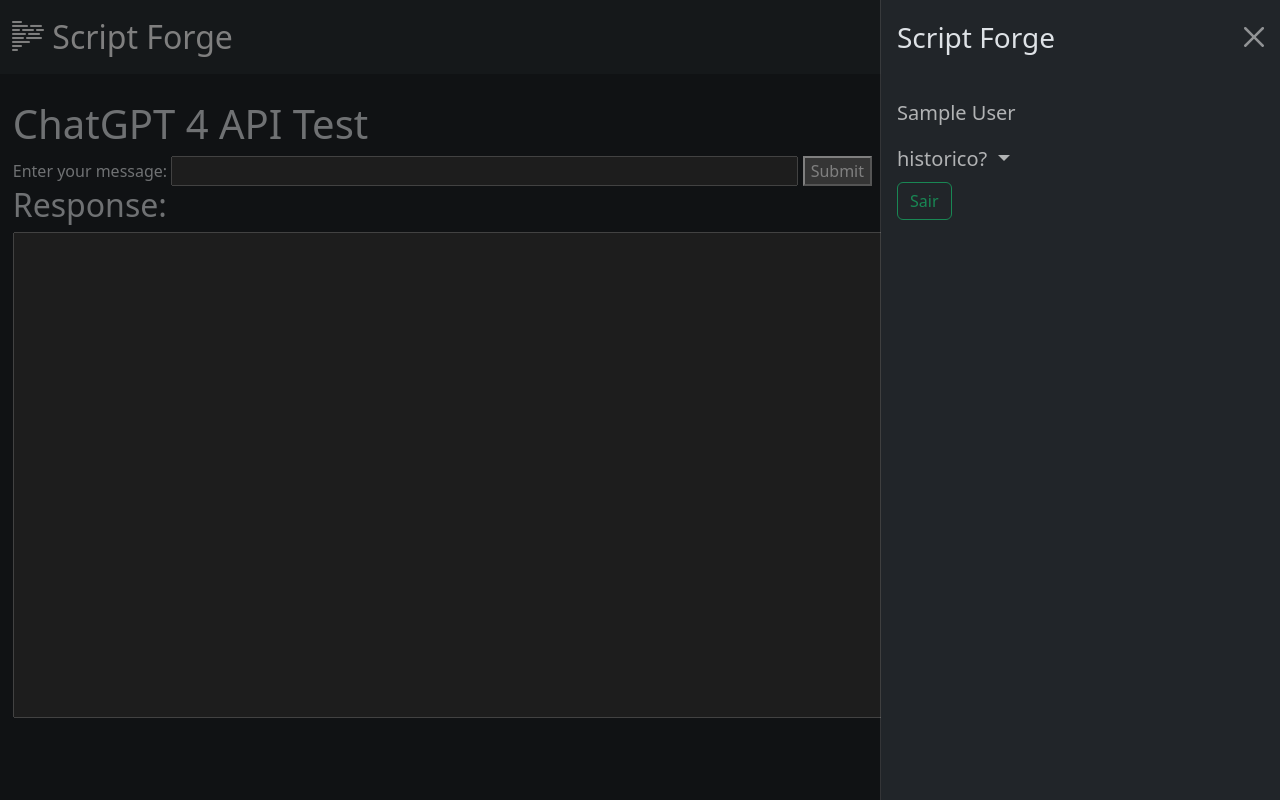
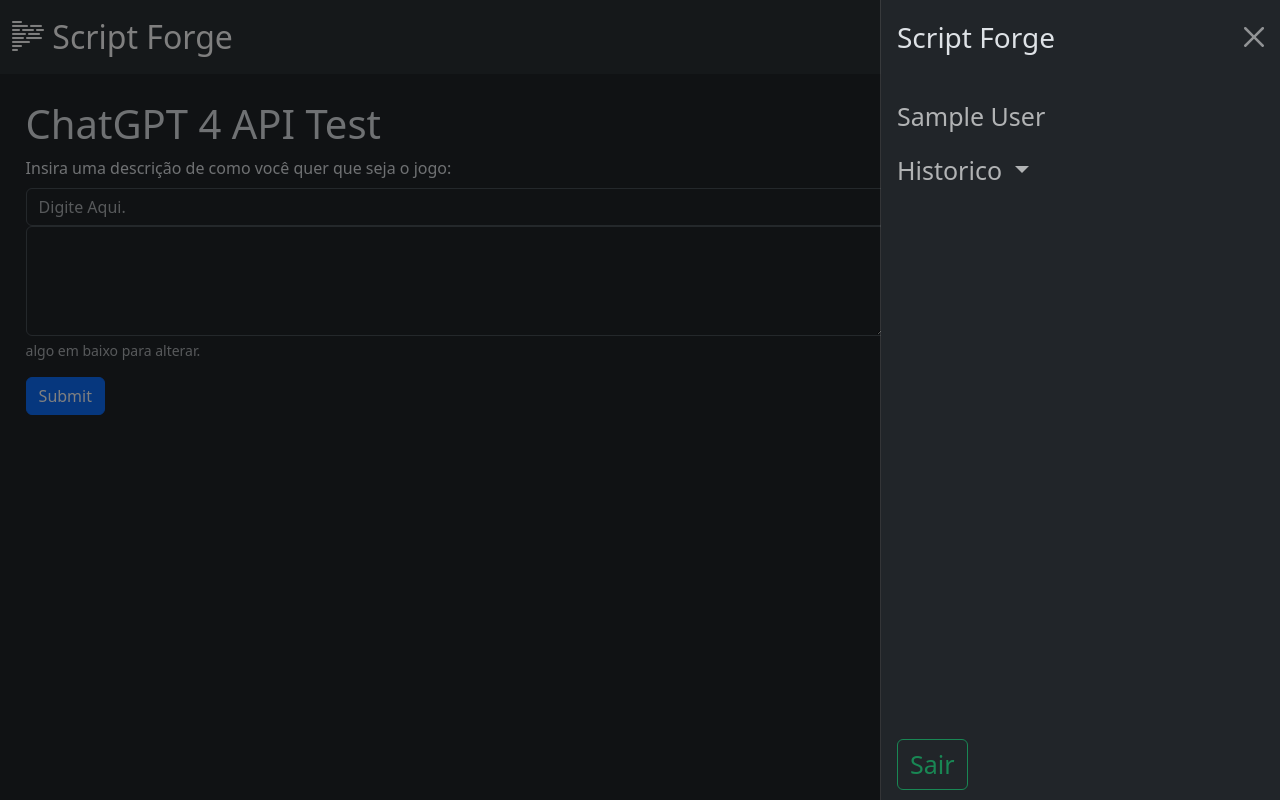
Before and after one commit to 0LuaSky/Script_Forge, a Java web app: page / in a window 1280 px wide, after a click that opens the changed part. Run offline with Tomcat 11, a stand-in JSP engine, Linux system fonts and the light colour scheme; the visitor is signed in with stand-in values (Sample User, id 1).

Commit message:
Add files via upload

```diff
--- a/Script_Forge/nbproject/private/private.properties
+++ b/Script_Forge/nbproject/private/private.properties
@@ -4,5 +4,5 @@
 j2ee.server.home=C:/Users/Fatec/GlassFish_Server/glassfish
 j2ee.server.instance=[C:\\Users\\Fatec\\GlassFish_Server\\glassfish;C:\\Users\\Fatec\\GlassFish_Server\\glassfish\\domains\\domain1]deployer:gfv700ee10:localhost:4848
 j2ee.server.middleware=C:/Users/Fatec/GlassFish_Server
-selected.browser=SL[/Browsers/MicrosoftEdgeBrowser
+selected.browser=Chrome
 user.properties.file=C:\\Users\\Fatec\\AppData\\Roaming\\NetBeans\\21\\build.properties
--- a/Script_Forge/nbproject/private/private.xml
+++ b/Script_Forge/nbproject/private/private.xml
@@ -2,6 +2,10 @@
 <project-private xmlns="http://www.netbeans.org/ns/project-private/1">
     <editor-bookmarks xmlns="http://www.netbeans.org/ns/editor-bookmarks/2" lastBookmarkId="0"/>
     <open-files xmlns="http://www.netbeans.org/ns/projectui-open-files/2">
-        <group/>
+        <group>
+            <file>file:/C:/Users/Fatec/Documents/NetBeansProjects/Script_Forge/web/WEB-INF/jspf/login-form.jspf</file>
+            <file>file:/C:/Users/Fatec/Documents/NetBeansProjects/Script_Forge/web/WEB-INF/jspf/navbar.jspf</file>
+            <file>file:/C:/Users/Fatec/Documents/NetBeansProjects/Script_Forge/web/index.jsp</file>
+        </group>
     </open-files>
 </project-private>
--- a/Script_Forge/src/java/model/task.java
+++ b/Script_Forge/src/java/model/task.java
@@ -1,9 +1,7 @@
 package model;
 
-import java.util.ArrayList;
-
 public class task {
-    public static ArrayList<task> list = new ArrayList<>();
+    //public static ArrayList<Task> list = new ArrayList<>();
 
     private String title;
 
--- a/Script_Forge/web/WEB-INF/jspf/navbar.jspf
+++ b/Script_Forge/web/WEB-INF/jspf/navbar.jspf
@@ -40,11 +40,12 @@
                 <h3 class="offcanvas-title" id="offcanvasNavbarLabel">
                     Script Forge
                 </h3>
+                <br>
                 <button type="button" class="btn-close" data-bs-dismiss="offcanvas" aria-label="Close"></button>
             </div>
 
 
-            <div class="offcanvas-body">
+            <div class="offcanvas-body" style='font-size: 25px;'>
                 <ul class="navbar-nav justify-content-end flex-grow-1 pe-3">
                     <%if(userName!=null){%>
                         <li class="nav-item">
@@ -52,21 +53,28 @@
                                 <span class="navbar-text me-2">
                                     <%=userName%>
                                 </span>
+
                             </form>
                         </li>
-                        <li class="nav-item dropdown" >
+                        <li class="nav-item dropdown">
                             <a class="nav-link dropdown-toggle" href="#" role="button" data-bs-toggle="dropdown" aria-expanded="false">
-                                historico?
+                                Historico
                             </a>
                             <ul class="dropdown-menu">
-                                <li><a class="dropdown-item" href="#">Action</a></li>
+                                <li><a class="dropdown-item" href="#">Historico 1</a></li>
+                                <li><a class="dropdown-item" href="#">Historico 2</a></li>
+                                <li><a class="dropdown-item" href="#">Historico 3</a></li>
+                                <li><a class="dropdown-item" href="#">Historico 4</a></li>
+                                <li><a class="dropdown-item" href="#">Historico 5</a></li>
+                                <li><hr class="dropdown-divider"></li>
+                                <li><a class="dropdown-item" href="#">Ver mais</a></li>
                             </ul>
                         </li>
-                        <li class="nav-item">
+                        <li class="nav-item" style='position: absolute; margin-bottom: 10px; bottom: 0;'>
                             <form class="d-flex">
                                 <div class="sticky-bottom">
-                                    <span  class="navbar-text me-2 style='display: flex;'">
-                                        <button class="btn btn-outline-success" type="submit" name="session-logout">Sair</button>
+                                    <span  class="navbar-text me-2">
+                                        <button class="btn btn-outline-success" type="submit" name="session-logout" style='font-size: 25px;'> Sair </button>
                                     </span>
                                 </div>
                             </form>
--- a/Script_Forge/web/index.jsp
+++ b/Script_Forge/web/index.jsp
@@ -16,17 +16,17 @@
         <%@include file="WEB-INF/jspf/head-libs.jspf" %>
         <%@include file="WEB-INF/jspf/body-libs.jspf" %>
 
-        <div style="margin-top: 100px; margin-left: 1%; margin-right: 1%;">
+        <div style="margin-top: 100px; margin-left: 2%; margin-right: 2%;">
             <h1>ChatGPT 4 API Test</h1>
-            <form id="chat-form">
-                <label for="mytext">Enter your message:</label>
-                <input type="text" id="mytext" style="width: 50%;" required>
-                <button type="submit">Submit</button>
+            <form>
+                <div class="mb-3">
+                    <label for="mytext" class="form-label">Insira uma descrição de como você quer que seja o jogo:</label>
+                        <input class="form-control" type="text" placeholder="Digite Aqui." aria-label="default input example" rows="20" style="width: 70%;">
+                        <textarea class="form-control"id="exampleFormControlTextarea1" rows="4" style="width: 70%;"></textarea>
+                    <div id="emailHelp" class="form-text">algo em baixo para alterar.</div>
+                </div>
+                <button type="submit" class="btn btn-primary mb-3">Submit</button>
             </form>
-            <div>
-                <h2>Response:</h2>
-                <textarea id="response" rows="20" style="width: 80%;" readonly></textarea>
-            </div>
             <script src="script.js"></script>
         </div>
     </body>
```
Also changed, not shown: 3 other files.
